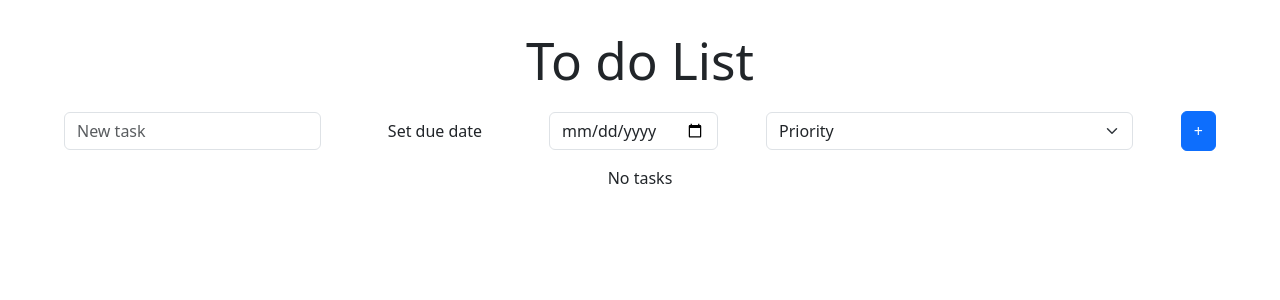
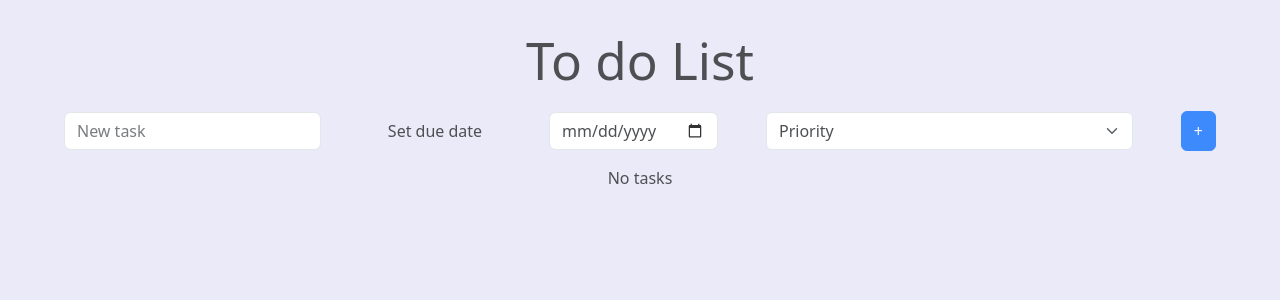
Before and after one commit to MAMCB/WBS-ToDoList-React, a React (Vite) app: page / in a window 1280 px wide. Shown: the top 300 px of the page. Built offline with nearby package versions, Linux system fonts and the light colour scheme.

Commit message:
continued styling the page including  body and tasks

```diff
--- a/src/App.css
+++ b/src/App.css
@@ -70,6 +70,7 @@
   display: flex;
   text-align: left;
   place-items: center;
+  border:2px solid black;
 
 
 }
@@ -124,4 +125,8 @@ color:white
 
 .subTask{
   background-color: grey;
+  color:white;
+
+
+
 }
--- a/src/index.css
+++ b/src/index.css
@@ -29,6 +29,10 @@ body {
   /* place-items: center; */
   min-width: 320px;
   min-height: 100vh;
+  background-color: #e5e5f7;
+    opacity: 0.8;
+    background-image: radial-gradient(#444cf7 0.5px, #e5e5f7 0.5px);
+    background-size: 10px 10px;
 }
 
 h1 {
```
